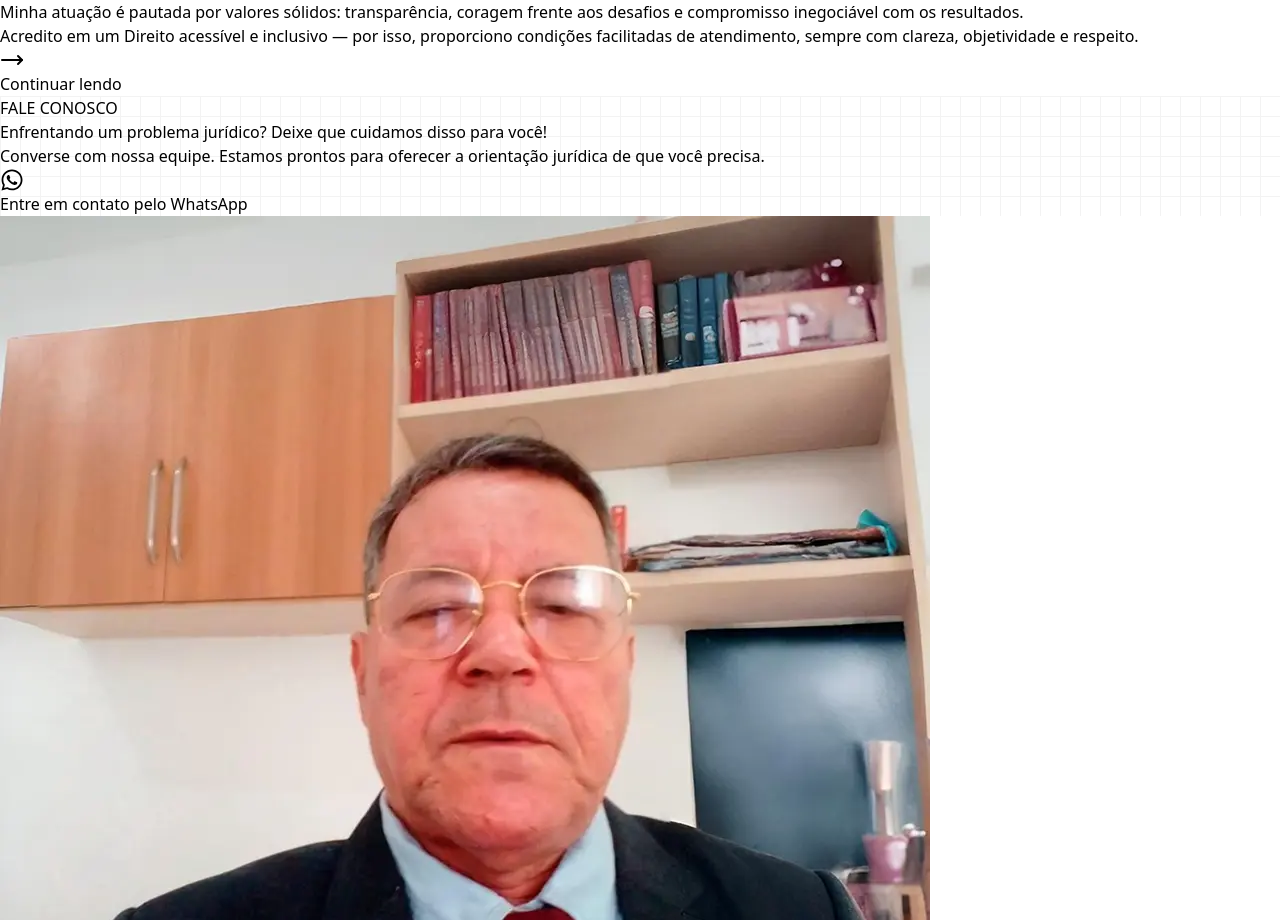
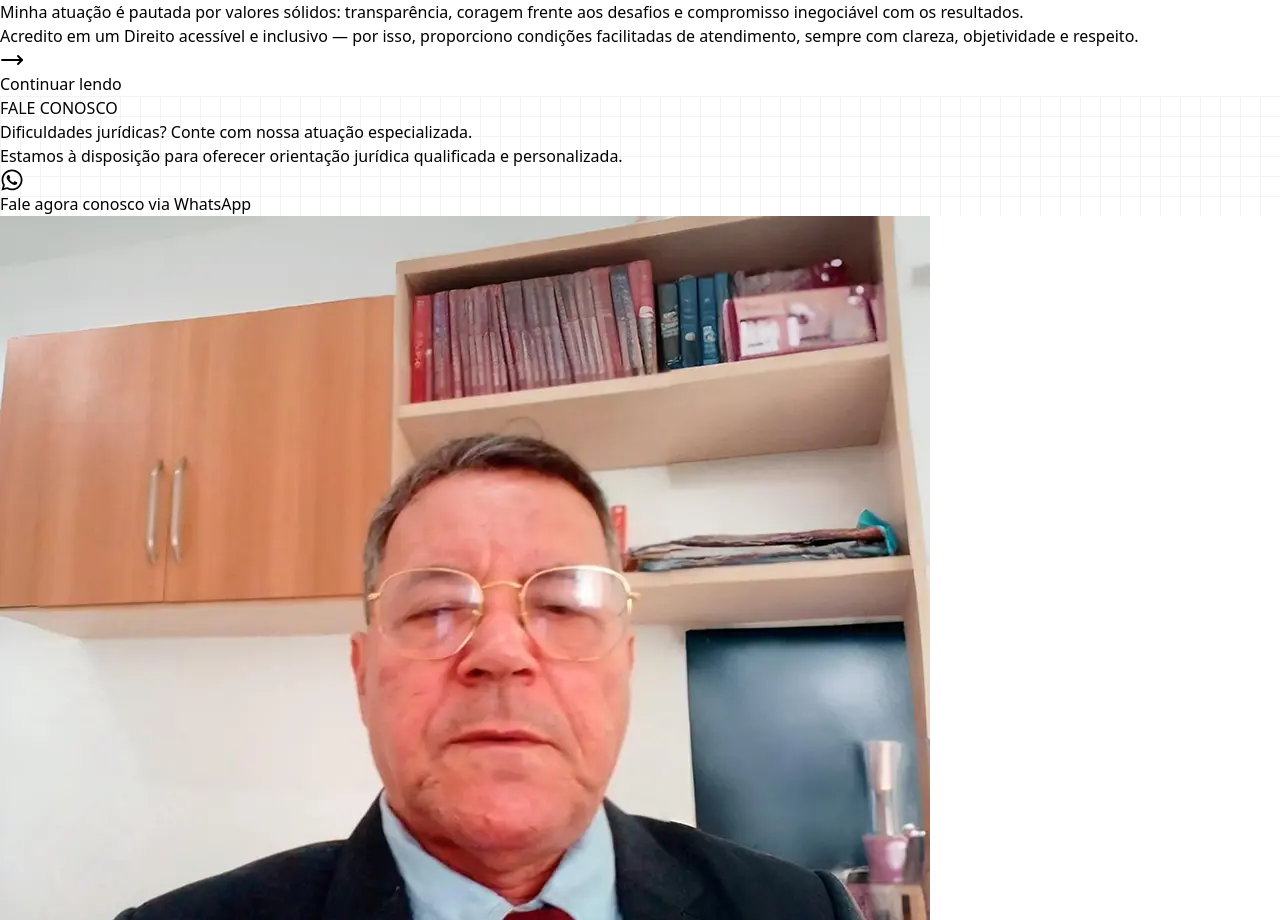
Before and after one commit to EdisonMatos/LP-LAS-Advocacia, a React (Vite) app: page / in a window 1280 px wide. Shown: the part 1941-2861 px from the top of the page. Built offline with nearby package versions, Linux system fonts and the light colour scheme; a web font is replaced by a local one.

Commit message:
fix: Cta copy

```diff
--- a/src/content/content.jsx
+++ b/src/content/content.jsx
@@ -459,11 +459,10 @@ const content = {
     cta: {
       backgroundImg: ctaWhatsappImgBg,
       miniTag: "FALE CONOSCO",
-      title:
-        "Enfrentando um problema jurídico? Deixe que cuidamos disso para você!",
+      title: "Dificuldades jurídicas? Conte com nossa atuação especializada.",
       subtitle:
-        "Converse com nossa equipe. Estamos prontos para oferecer a orientação jurídica de que você precisa.",
-      ctaButtonText: "Entre em contato pelo WhatsApp",
+        "Estamos à disposição para oferecer orientação jurídica qualificada e personalizada.",
+      ctaButtonText: "Fale agora conosco via WhatsApp",
     },
     steps: {
       miniTag: "PASSO A PASSO",
```
